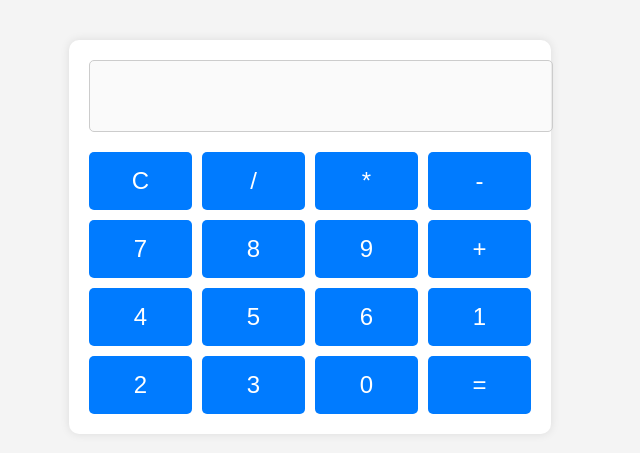
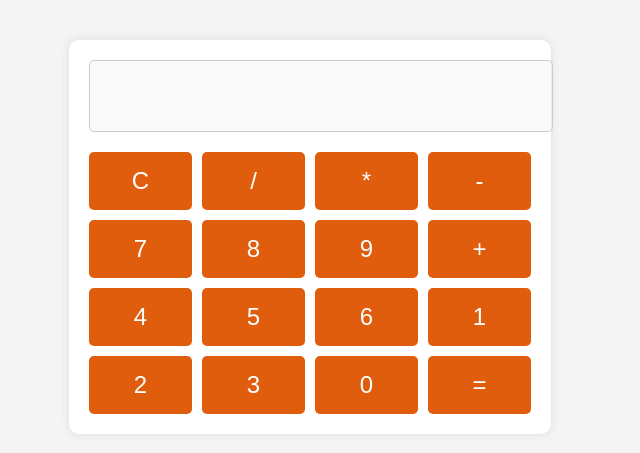
Before and after one commit to saaaad8/NodeJs-Calculator, a website: page public/index.html in a window 1280 px wide. Shown: the part 163-616 px from the top of the page, without its empty margins (330-970 px from the left). Drawn offline with Linux system fonts and the light colour scheme.

Commit message:
5 pm commit

```diff
--- a/public/style.css
+++ b/public/style.css
@@ -37,12 +37,12 @@ body {
     font-size: 1.5rem;
     padding: 15px;
     border: none;
-    background-color: #007bff;
+    background-color: #df5d0c;
     color: white;
     border-radius: 5px;
     cursor: pointer;
 }
 
 .btn:hover {
-    background-color: #0056b3;
+    background-color: #9e4903;
 }
```
